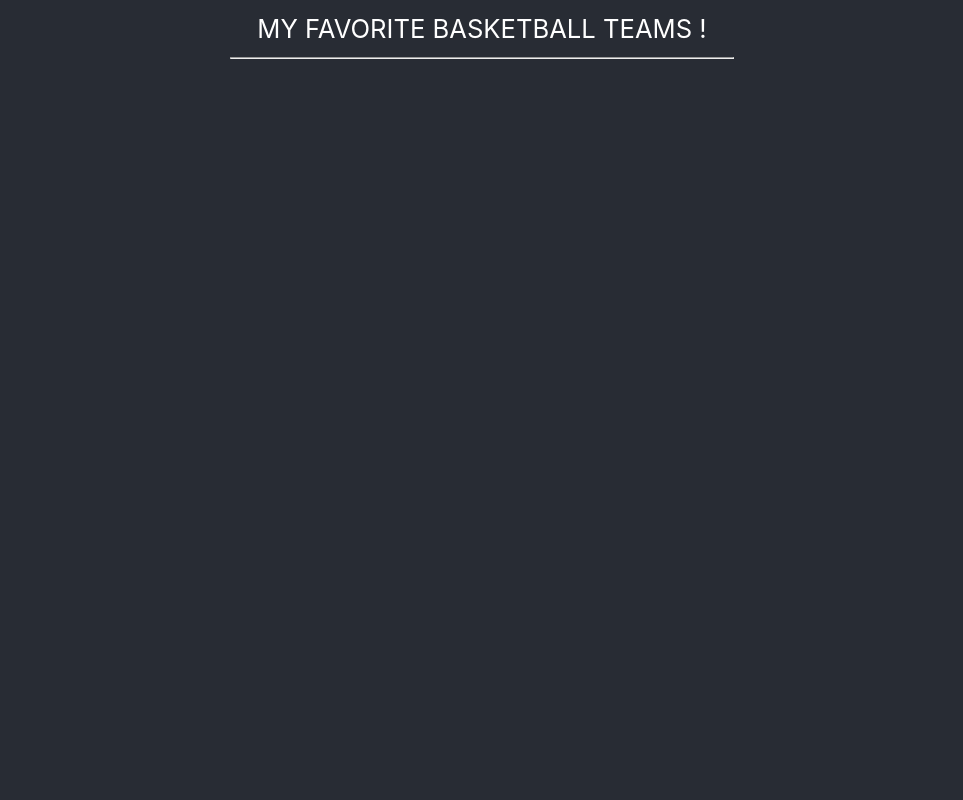
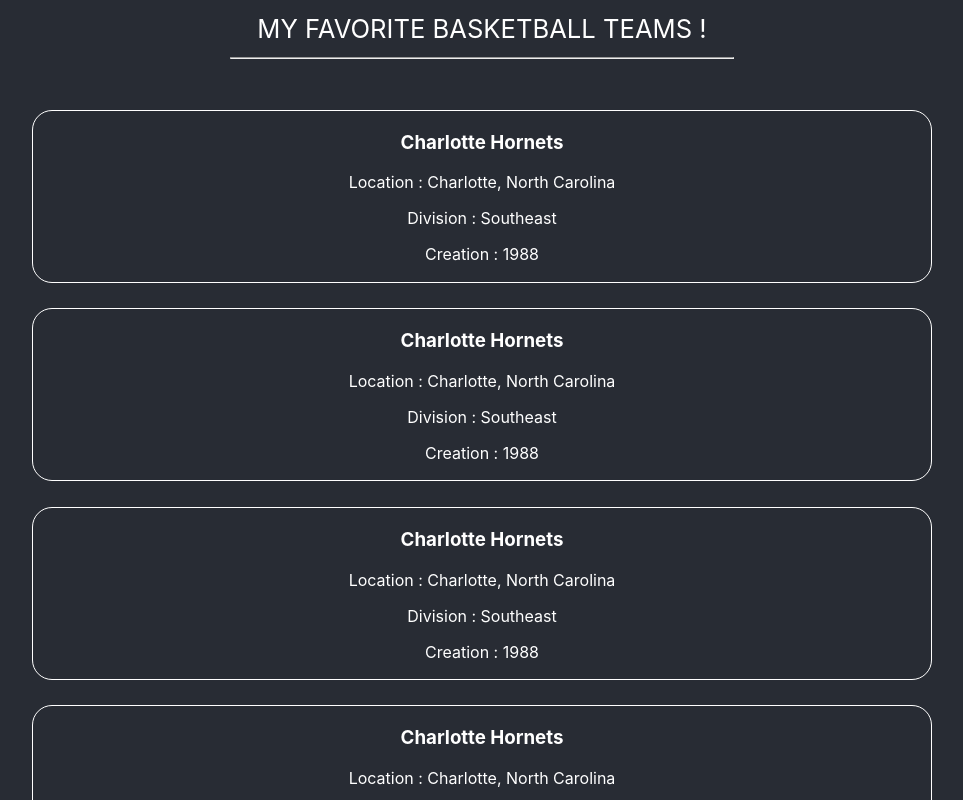
Before and after one commit to boutros-chaaya/fil_rouge_uha_4.0, a React (Create React App) app: page / in a window 1280 px wide. Shown: the top 800 px of the page, without its empty margins (158-1121 px from the left). Built offline with nearby package versions, Linux system fonts and the light colour scheme.

Commit message:
Team component creation

```diff
--- a/db.json
+++ b/db.json
@@ -2,176 +2,176 @@
   "teams": [
     {
       "id": 1,
-      "nom": "Charlotte Hornets",
-      "localisations": "Charlotte, North Carolina",
+      "name": "Charlotte Hornets",
+      "location": "Charlotte, North Carolina",
       "division": "Southeast",
       "creation": "1988",
-      "couleurs": ["vert", "violet foncé", "gris", "blanc"],
+      "colors": ["vert", "violet foncé", "gris", "blanc"],
       "logo": "https://upload.wikimedia.org/wikipedia/en/c/c4/Charlotte_Hornets_%282014%29.svg"
     },
     {
       "id": 2,
-      "nom": "Boston Celtics",
-      "localisations": "Boston, Massachusetts",
+      "name": "Boston Celtics",
+      "location": "Boston, Massachusetts",
       "division": "Atlantic",
       "creation": "1946",
-      "couleurs": ["vert", "or", "noir", "brun", "blanc"],
+      "colors": ["vert", "or", "noir", "brun", "blanc"],
       "logo": "https://upload.wikimedia.org/wikipedia/en/8/8f/Boston_Celtics.svg"
     },
     {
       "id": 3,
-      "nom": "Chicago Bulls",
-      "localisations": "Chicago, Illinois",
+      "name": "Chicago Bulls",
+      "location": "Chicago, Illinois",
       "division": "Central",
       "creation": "1966",
-      "couleurs": ["rouge", "noir"],
+      "colors": ["rouge", "noir"],
       "logo": "https://upload.wikimedia.org/wikipedia/en/thumb/6/67/Chicago_Bulls_logo.svg/239px-Chicago_Bulls_logo.svg.png"
     },
     {
       "id": 4,
-      "nom": "Miami Heat",
-      "localisations": "Miami, Florida",
+      "name": "Miami Heat",
+      "location": "Miami, Florida",
       "division": "Southeast",
       "creation": "1988",
-      "couleurs": ["rouge", "noir", "jaune"],
+      "colors": ["rouge", "noir", "jaune"],
       "logo": "https://upload.wikimedia.org/wikipedia/en/thumb/f/fb/Miami_Heat_logo.svg/200px-Miami_Heat_logo.svg.png"
     },
     {
       "id": 5,
-      "nom": "New Orleans Pelicans",
-      "localisations": "New Orleans, Louisiana",
+      "name": "New Orleans Pelicans",
+      "location": "New Orleans, Louisiana",
       "division": "Southeast",
       "creation": "2002",
-      "couleurs": ["bleu marine", "or", "rouge"],
+      "colors": ["bleu marine", "or", "rouge"],
       "logo": "https://upload.wikimedia.org/wikipedia/en/thumb/0/0d/New_Orleans_Pelicans_logo.svg/246px-New_Orleans_Pelicans_logo.svg.png"
     },
     {
       "id": 6,
-      "nom": "Dallas Mavericks",
-      "localisations": "Dallas, Texas",
+      "name": "Dallas Mavericks",
+      "location": "Dallas, Texas",
       "division": "Southwest",
       "creation": "1980",
-      "couleurs": ["bleu roi", "bleu marine", "argent", "noir"],
+      "colors": ["bleu roi", "bleu marine", "argent", "noir"],
       "logo": "https://upload.wikimedia.org/wikipedia/en/thumb/9/97/Dallas_Mavericks_logo.svg/248px-Dallas_Mavericks_logo.svg.png"
     }
   ],
   "players": [
     {
       "id": 1,
-      "nom": "Bacon, Dwayne",
+      "name": "Bacon, Dwayne",
       "position": "F",
       "No": 7,
-      "equipe": 1,
-      "taille": 2.01,
-      "poid": 100
+      "team": 1,
+      "height": 2.01,
+      "weight": 100
     },
     {
       "id": 3,
-      "nom": "Batum, Nicolas",
+      "name": "Batum, Nicolas",
       "position": "G/F",
       "No": 5,
-      "equipe": 1,
-      "taille": 2.03,
-      "poid": 91
+      "team": 1,
+      "height": 2.03,
+      "weight": 91
     },
     {
       "id": 2,
-      "nom": "Carter-Williams, Michael",
+      "name": "Carter-Williams, Michael",
       "position": "G",
       "No": 10,
-      "equipe": 1,
-      "taille": 1.98,
-      "poid": 86
+      "team": 1,
+      "height": 1.98,
+      "weight": 86
     },
     {
       "id": 4,
-      "nom": "Graham, Treveon",
+      "name": "Graham, Treveon",
       "position": "G/F",
       "No": 21,
-      "equipe": 1,
-      "taille": 1.96,
-      "poid": 99
+      "team": 1,
+      "height": 1.96,
+      "weight": 99
     },
     {
       "id": 5,
-      "nom": "Allen, Kadeem",
+      "name": "Allen, Kadeem",
       "position": "G",
       "No": 45,
-      "equipe": 2,
-      "taille": 1.91,
-      "poid": 91
+      "team": 2,
+      "height": 1.91,
+      "weight": 91
     },
     {
       "id": 6,
-      "nom": "Baynes, Aron",
+      "name": "Baynes, Aron",
       "position": "C",
       "No": 46,
-      "equipe": 2,
-      "taille": 2.08,
-      "poid": 118
+      "team": 2,
+      "height": 2.08,
+      "weight": 118
     },
     {
       "id": 7,
-      "nom": "Bird, Jabari",
+      "name": "Bird, Jabari",
       "position": "G",
       "No": 26,
-      "equipe": 2,
-      "taille": 1.98,
-      "poid": 90
+      "team": 2,
+      "height": 1.98,
+      "weight": 90
     },
     {
       "id": 8,
-      "nom": "Brown, Jaylen",
+      "name": "Brown, Jaylen",
       "position": "G/F",
       "No": 7,
-      "equipe": 2,
-      "taille": 2.01,
-      "poid": 102
+      "team": 2,
+      "height": 2.01,
+      "weight": 102
     },
     {
       "id": 9,
-      "nom": "Arcidiacono, Ryan",
+      "name": "Arcidiacono, Ryan",
       "position": "G",
       "No": 15,
-      "equipe": 3,
-      "taille": 1.91,
-      "poid": 88
+      "team": 3,
+      "height": 1.91,
+      "weight": 88
     },
     {
       "id": 10,
-      "nom": "Blakeney, Antonio",
+      "name": "Blakeney, Antonio",
       "position": "G",
       "No": 9,
-      "equipe": 3,
-      "taille": 1.93,
-      "poid": 89
+      "team": 3,
+      "height": 1.93,
+      "weight": 89
     },
     {
       "id": 11,
-      "nom": "Dunn, Kris",
+      "name": "Dunn, Kris",
       "position": "G",
       "No": 32,
-      "equipe": 3,
-      "taille": 1.93,
-      "poid": 96
+      "team": 3,
+      "height": 1.93,
+      "weight": 96
     },
     {
       "id": 13,
-      "nom": "Barea, J. J.",
+      "name": "Barea, J. J.",
       "position": "G",
       "No": 5,
-      "equipe": 6,
-      "taille": 1.83,
-      "poid": 84
+      "team": 6,
+      "height": 1.83,
+      "weight": 84
     },
     {
       "id": 12,
-      "nom": "Barnes, Harrison",
+      "name": "Barnes, Harrison",
       "position": "F",
       "No": 40,
-      "equipe": 6,
-      "taille": 2.03,
-      "poid": 102
+      "team": 6,
+      "height": 2.03,
+      "weight": 102
     }
   ]
 }
--- a/src/App.css
+++ b/src/App.css
@@ -52,3 +52,12 @@
 .titleHr{
   width: 40%;
 }
+
+.teamBox{
+  margin: auto;
+  width: 70%;
+  padding: 0.1%;
+  margin-top: 2%;
+  border: 0.1px solid white;
+  border-radius: 20px;
+}
--- a/src/App.js
+++ b/src/App.js
@@ -1,10 +1,70 @@
-import './App.css';
-import Header from './components/Header';
+import "./App.css";
+import { useState } from "react";
+import Header from "./components/Header";
+import Teams from "./components/Teams";
 
 function App() {
+  const [data, setData] = useState([
+    {
+      "id": 1,
+      "name": "Charlotte Hornets",
+      "location": "Charlotte, North Carolina",
+      "division": "Southeast",
+      "creation": "1988",
+      "colors": ["vert", "violet foncé", "gris", "blanc"],
+      "logo": "https://upload.wikimedia.org/wikipedia/en/c/c4/Charlotte_Hornets_%282014%29.svg"
+    },
+    {
+      "id": 2,
+      "name": "Boston Celtics",
+      "location": "Boston, Massachusetts",
+      "division": "Atlantic",
+      "creation": "1946",
+      "colors": ["vert", "or", "noir", "brun", "blanc"],
+      "logo": "https://upload.wikimedia.org/wikipedia/en/8/8f/Boston_Celtics.svg"
+    },
+    {
+      "id": 3,
+      "name": "Chicago Bulls",
+      "location": "Chicago, Illinois",
+      "division": "Central",
+      "creation": "1966",
+      "colors": ["rouge", "noir"],
+      "logo": "https://upload.wikimedia.org/wikipedia/en/thumb/6/67/Chicago_Bulls_logo.svg/239px-Chicago_Bulls_logo.svg.png"
+    },
+    {
+      "id": 4,
+      "name": "Miami Heat",
+      "location": "Miami, Florida",
+      "division": "Southeast",
+      "creation": "1988",
+      "colors": ["rouge", "noir", "jaune"],
+      "logo": "https://upload.wikimedia.org/wikipedia/en/thumb/f/fb/Miami_Heat_logo.svg/200px-Miami_Heat_logo.svg.png"
+    },
+    {
+      "id": 5,
+      "name": "New Orleans Pelicans",
+      "location": "New Orleans, Louisiana",
+      "division": "Southeast",
+      "creation": "2002",
+      "colors": ["bleu marine", "or", "rouge"],
+      "logo": "https://upload.wikimedia.org/wikipedia/en/thumb/0/0d/New_Orleans_Pelicans_logo.svg/246px-New_Orleans_Pelicans_logo.svg.png"
+    },
+    {
+      "id": 6,
+      "name": "Dallas Mavericks",
+      "location": "Dallas, Texas",
+      "division": "Southwest",
+      "creation": "1980",
+      "colors": ["bleu roi", "bleu marine", "argent", "noir"],
+      "logo": "https://upload.wikimedia.org/wikipedia/en/thumb/9/97/Dallas_Mavericks_logo.svg/248px-Dallas_Mavericks_logo.svg.png"
+    }
+  ])
+
   return (
     <div className="App">
-      <Header/>
+      <Header />
+      <Teams data={data}/>
     </div>
   );
 }
--- /dev/null
+++ b/src/components/Teams.js
@@ -0,0 +1,20 @@
+import React from "react";
+
+function Teams(props) {
+  return (
+    <div>
+      {props.data.map((index) => {
+        return (
+          <div className="teamBox">
+            <h3>{props.data[0].name}</h3>
+            <p>Location : {props.data[0].location}</p>
+            <p>Division : {props.data[0].division}</p>
+            <p>Creation : {props.data[0].creation}</p>
+          </div>
+        );
+      })}
+    </div>
+  );
+}
+
+export default Teams;
```
